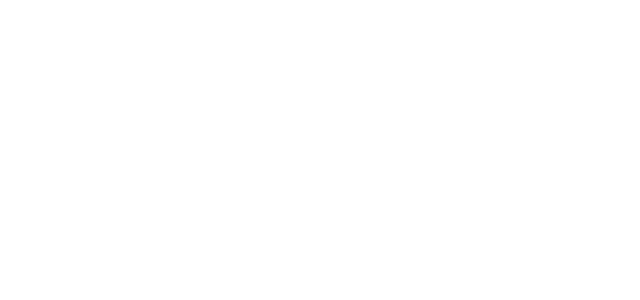
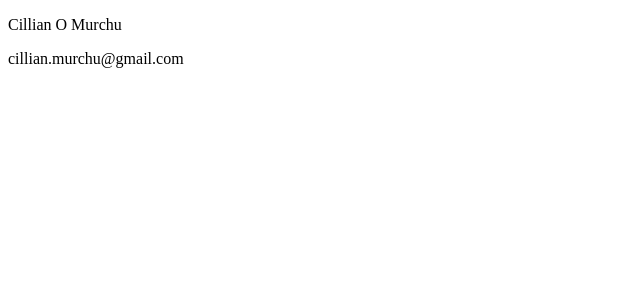
Before and after one commit to CillianOMurchu/portfolio, an Angular app: page / in a window 1280 px wide. Shown: the top 300 px of the page, without its empty margins (0-640 px from the left). Built offline with nearby package versions, Linux system fonts and the light colour scheme.

Commit message:
try something stupid

```diff
--- a/src/app/app.component.html
+++ b/src/app/app.component.html
@@ -1,2 +1,2 @@
 <p>Cillian O Murchu</p>
-<p>cillian.murchu@gmail.com</p>
+<p>cillian.murchu&#64;gmail.com</p>
```
